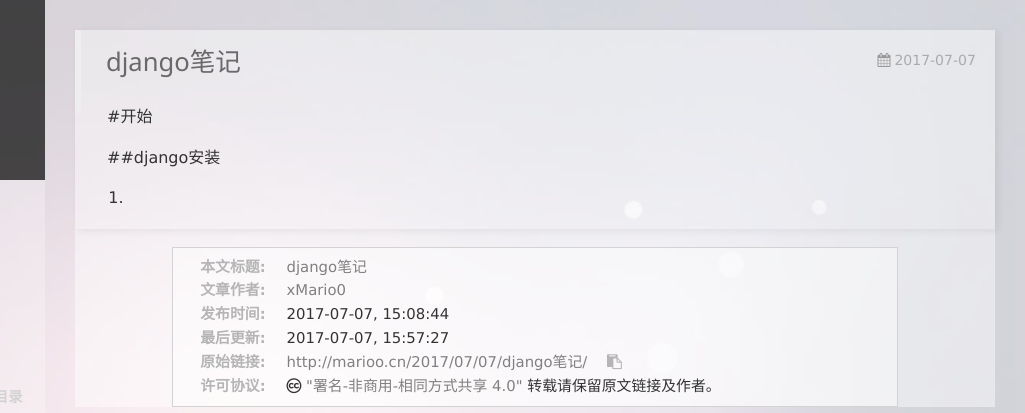
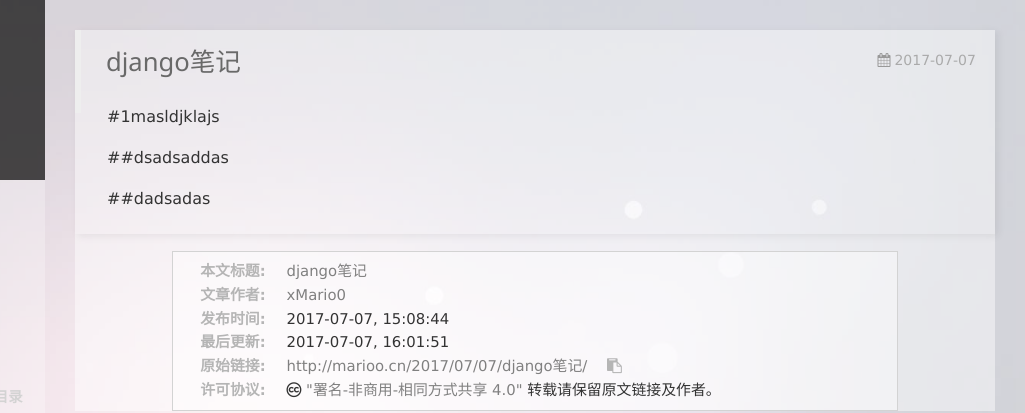
Before and after one commit to xMario0/xMario0.github.io, a plain HTML site: page 2017/07/07/django笔记/index.html in a window 1280 px wide. Shown: the top 413 px of the page, 255-1280 px from the left. Drawn offline with nearby package versions, Linux system fonts and the light colour scheme; some packages are replaced by stand-ins of ours; a script that the page names is missing.

Commit message:
Site updated: 2017-07-07 16:02:06

```diff
--- a/2017/07/07/django笔记/index.html
+++ b/2017/07/07/django笔记/index.html
@@ -15,16 +15,16 @@
 
 
 
-<meta name="description" content="#开始 ##django安装">
+<meta name="description" content="#1masldjklajs ##dsadsaddas ##dadsadas">
 <meta property="og:type" content="article">
 <meta property="og:title" content="django笔记">
 <meta property="og:url" content="http://marioo.cn/2017/07/07/django笔记/index.html">
 <meta property="og:site_name" content="xMario0 的日记">
-<meta property="og:description" content="#开始 ##django安装">
-<meta property="og:updated_time" content="2017-07-07T07:57:27.000Z">
+<meta property="og:description" content="#1masldjklajs ##dsadsaddas ##dadsadas">
+<meta property="og:updated_time" content="2017-07-07T08:01:51.000Z">
 <meta name="twitter:card" content="summary">
 <meta name="twitter:title" content="django笔记">
-<meta name="twitter:description" content="#开始 ##django安装">
+<meta name="twitter:description" content="#1masldjklajs ##dsadsaddas ##dadsadas">
 
 <link rel="apple-touch-icon" href= "/apple-touch-icon.png">
 
@@ -280,11 +280,9 @@
     <div class="article-entry" itemprop="articleBody">
 
 
-        <p>#开始</p>
-<p>##django安装</p>
-<ol>
-<li></li>
-</ol>
+        <p>#1masldjklajs</p>
+<p>##dsadsaddas</p>
+<p>##dadsadas</p>
 
 
     </div>
@@ -296,7 +294,7 @@
         <p><span>本文标题:</span><a href="/2017/07/07/django笔记/">django笔记</a></p>
         <p><span>文章作者:</span><a href="/" title="回到主页">xMario0</a></p>
         <p><span>发布时间:</span>2017-07-07, 15:08:44</p>
-        <p><span>最后更新:</span>2017-07-07, 15:57:27</p>
+        <p><span>最后更新:</span>2017-07-07, 16:01:51</p>
         <p>
             <span>原始链接:</span><a class="post-url" href="/2017/07/07/django笔记/" title="django笔记">http://marioo.cn/2017/07/07/django笔记/</a>
             <span class="copy-path" data-clipboard-text="原文: http://marioo.cn/2017/07/07/django笔记/　　作者: xMario0" title="点击复制文章链接"><i class="fa fa-clipboard"></i></span>
```
Also changed, not shown: index.html (+3 -5 lines).
